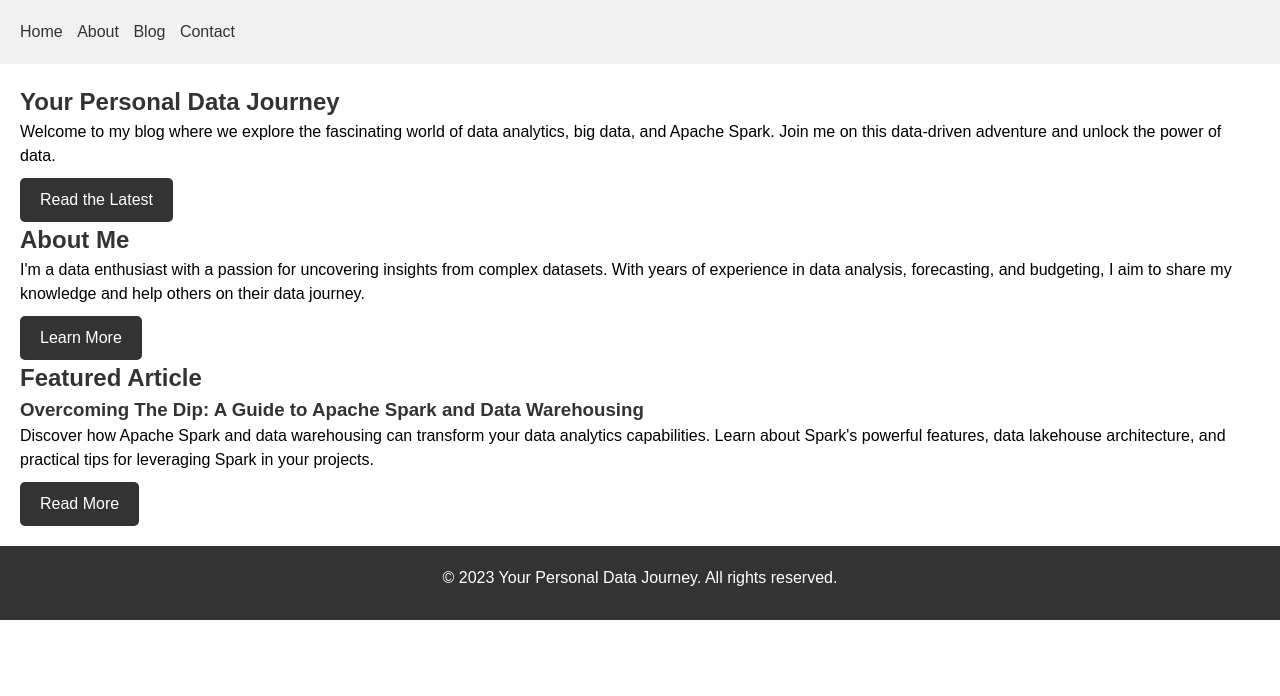
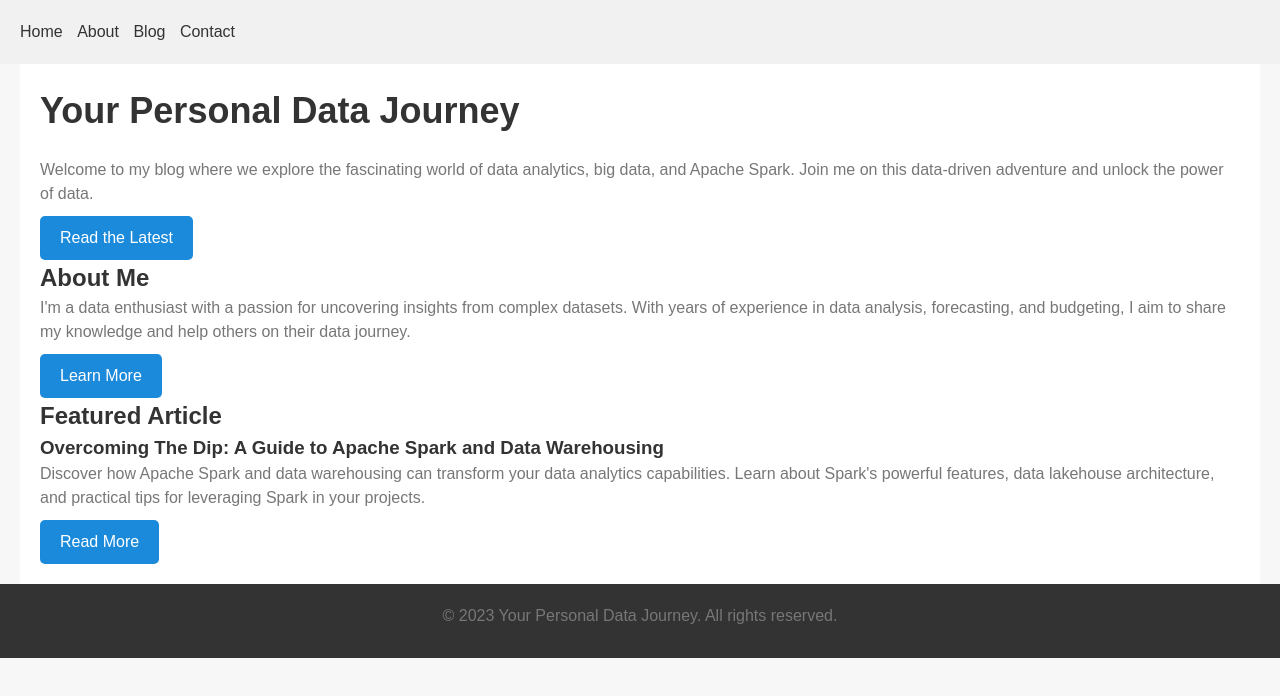
Before and after one commit to thorify/thorify.github.io, a plain HTML site: page index.html in a window 1280 px wide. Drawn offline with Linux system fonts and the light colour scheme.

Commit message:
Update styles.css

```diff
--- a/styles.css
+++ b/styles.css
@@ -42,12 +42,13 @@ h1, h2, h3 {
 
 p {
   margin-bottom: 10px;
+  color: #777;
 }
 
 .cta {
   display: inline-block;
   padding: 10px 20px;
-  background-color: #333;
+  background-color: #3399cc;
   color: #fff;
   text-decoration: none;
   border-radius: 5px;
@@ -71,3 +72,29 @@ footer {
     padding: 10px;
   }
 }
+
+/* Dodatkowe style */
+body {
+  background-color: #f7f7f7;
+}
+
+main {
+  background-color: #fff;
+  margin: 0 auto;
+  max-width: 1200px;
+}
+
+h1 {
+  font-size: 36px;
+  margin-bottom: 20px;
+}
+
+.cta {
+  background-color: #1c8adb;
+}
+
+@media screen and (min-width: 1200px) {
+  main {
+    width: 1200px;
+  }
+}
```
